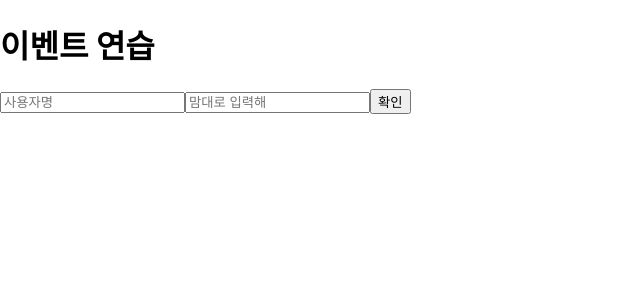
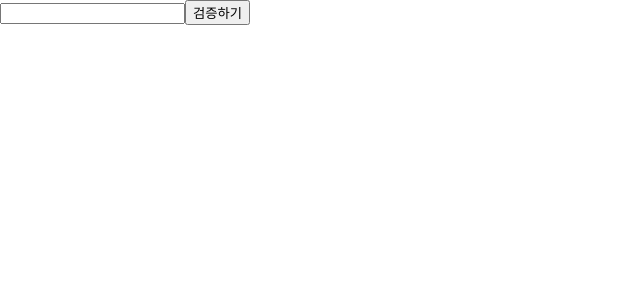
Before and after one commit to choilettuce/personal_practice, a React (Create React App) app in the folder react/lettuce/: page / in a window 1280 px wide. Shown: the top 300 px of the page, without its empty margins (0-640 px from the left). Built offline with nearby package versions, Linux system fonts and the light colour scheme.

Commit message:
react study

```diff
--- a/react/lettuce/src/App.js
+++ b/react/lettuce/src/App.js
@@ -1,13 +1,14 @@
 import './App.css';
 // import Mycomponent from './Mycomponent/Mycomponent';
 // import Say from './UseState/Say';
-import EventPractice from './EventHandle/EventPractice';
+// import EventPractice from './EventHandle/EventPractice';
+import ValidationSample from './ref/Validation';
 
 function App() {
 
   return (
     <>
-    <EventPractice/>
+    <ValidationSample />
     </>
   )
 }
--- /dev/null
+++ b/react/lettuce/src/ref/Validation.jsx
@@ -0,0 +1,40 @@
+import React,{Component} from "react";
+import './Validation.css'
+
+class ValidationSample extends Component {
+    state = {
+        password : '',
+        clicked : false,
+        validated : false
+    }
+
+    handleCange = (e) => {
+        this.setState({
+            password : e.target.value
+        });
+    }
+
+    handleButtonClick = () => {
+        this.setState({
+            Clicked : true,
+            validated : this.state.password === '0000'
+        })
+    }
+
+    render() {
+        return (
+            <div>
+                <input
+                type="password"
+                value={this.state.password}
+                onChange={this.handleChange}
+                className={this.state.clicked? (this.state.validated ? 'success' : 'failure') : ''}
+                ></input>
+                <button onClick={this.handleButtonClick}>검증하기</button>
+            </div>
+        )
+    }
+}
+
+
+export default ValidationSample;
```
Also changed, not shown: react/lettuce/src/ref/Validation.css (added).
